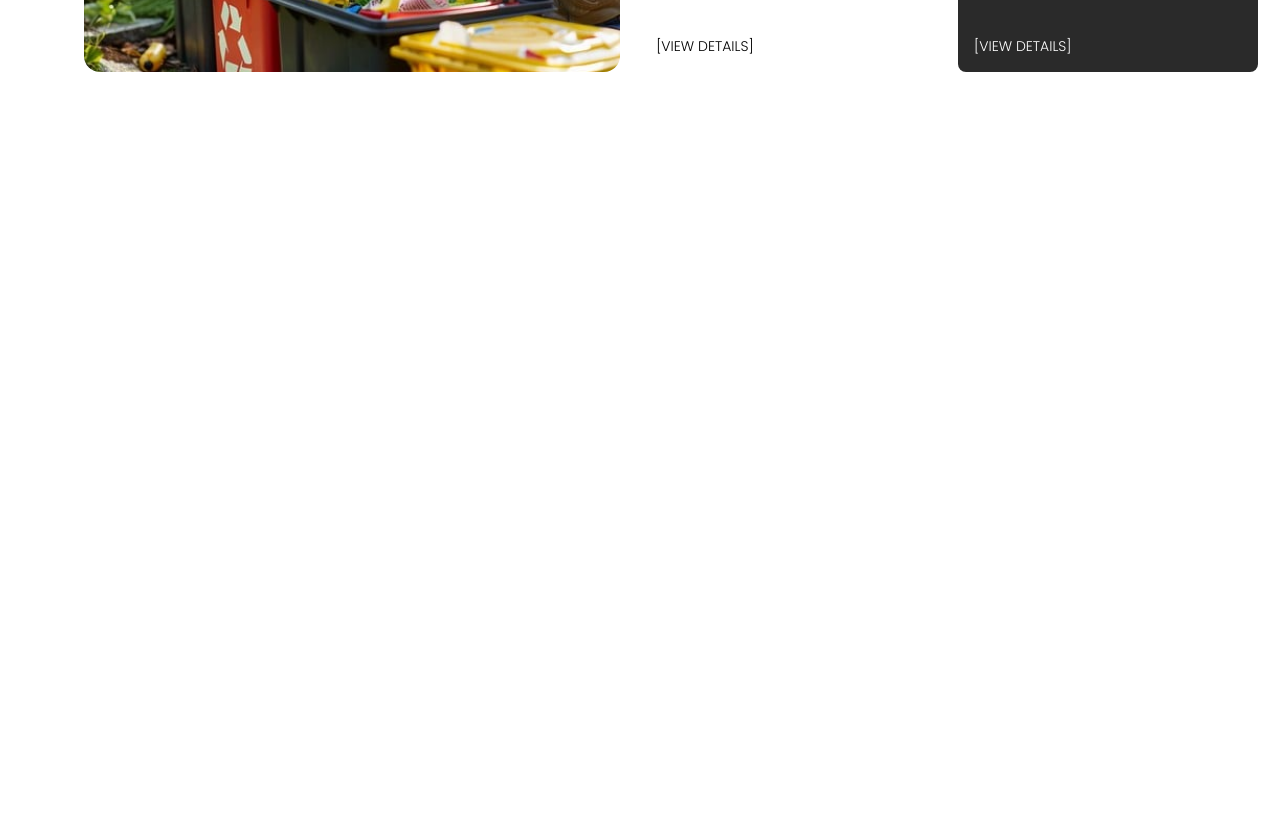
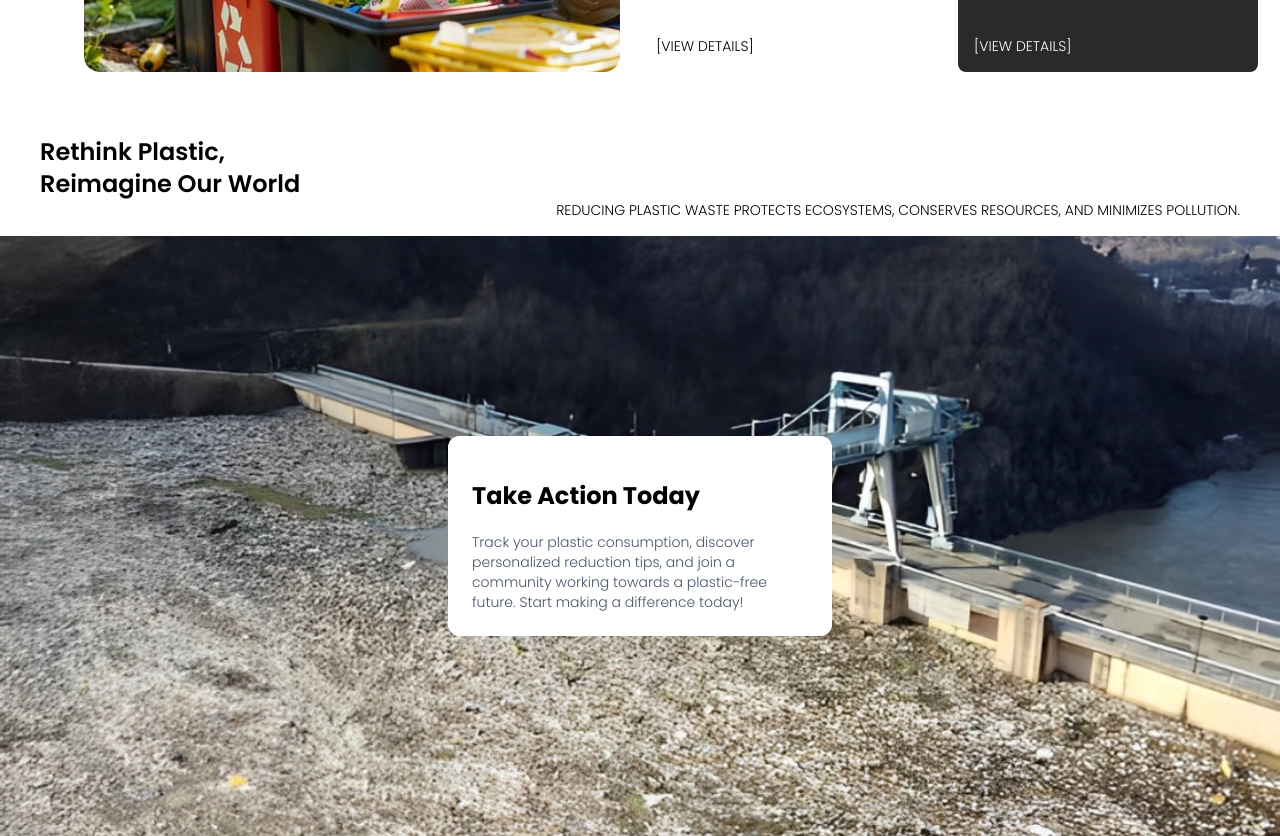
Before and after one commit to psidh/EscColon, a Next.js app: page / in a window 1280 px wide. Shown: the part 1260-2096 px from the top of the page. Before the commit the page ends 1396 px from the top, so only its background shows below. Built offline with nearby package versions, Linux system fonts and the light colour scheme.

Commit message:
Added Section3 checkpoint - 3
Signed-off-by: ChandanKhamitkar <khamitkarsaichandan1035@gmail.com>

```diff
--- a/src/app/page.js
+++ b/src/app/page.js
@@ -1,4 +1,5 @@
 import Section2 from "@/components/section2/Section2";
+import Section3 from "@/components/section3/section3";
 import { GoArrowUpRight } from "react-icons/go";
 import { MdFullscreen } from "react-icons/md";
 
@@ -31,6 +32,7 @@ export default function Page() {
         </p>
       </div>
       <Section2 />
+      <Section3/>
     </div>
   );
 }
--- /dev/null
+++ b/src/components/section3/Section3.jsx
@@ -0,0 +1,36 @@
+export default function Section3() {
+  return (
+    <div className="w-full flex flex-col justify-center items-center space-y-4">
+      <div className="w-full px-10 flex-justify-between items-center text-black">
+        <p className="text-2xl font-semibold">
+          Rethink Plastic, <br />
+          Reimagine Our World
+        </p>
+        <p className="uppercase font-light text-sm text-end">
+          Reducing plastic waste protects ecosystems, conserves resources, and
+          minimizes pollution.
+        </p>
+      </div>
+      <div className="w-full min-h-[600px] bg-[url(/section3.jpg)] bg-no-repeat bg-center bg-cover flex justify-center items-center">
+        <div className="h-[70%] w-[30%] bg-white rounded-xl flex flex-col justify-center p-6 space-y-5 relative">
+          <div
+            className="absolute inset-0 bg-white bg-clip-padding w-full h-[200px] rounded-xl"
+            // style={{
+            //   clipPath: "inset(0 0 50% 0)",
+            //   background: "inherit",
+            //   mixBlendMode: "normal",
+            // }}
+          ></div>
+          <p className="font-bold text-2xl text-black z-10">
+            Take Action Today
+          </p>
+          <p className="font-light text-sm text-slate-600 z-10">
+            Track your plastic consumption, discover personalized reduction
+            tips, and join a community working towards a plastic-free future.
+            Start making a difference today!
+          </p>
+        </div>
+      </div>
+    </div>
+  );
+}
```
Also changed, not shown: public/section3.jpg (added).
